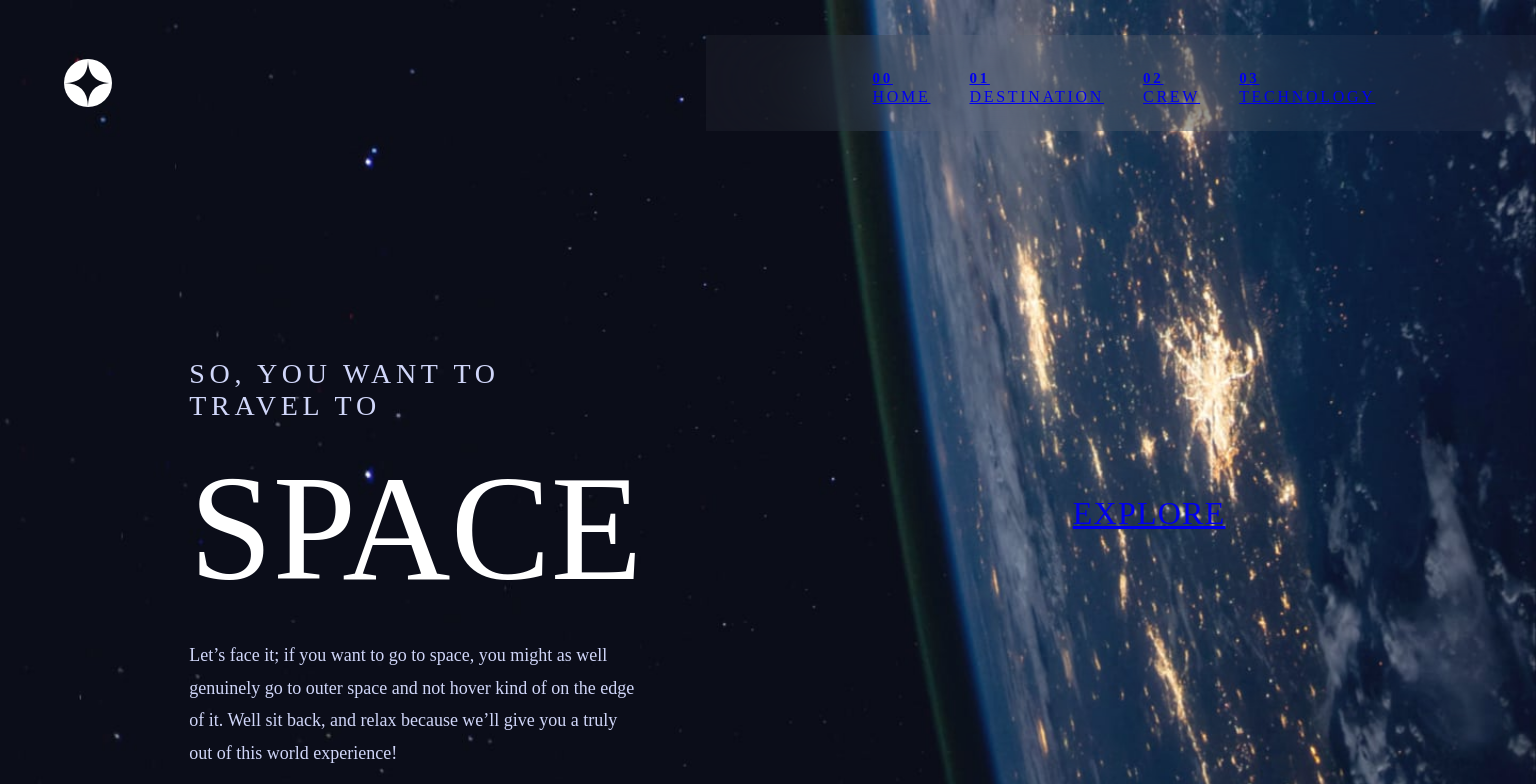
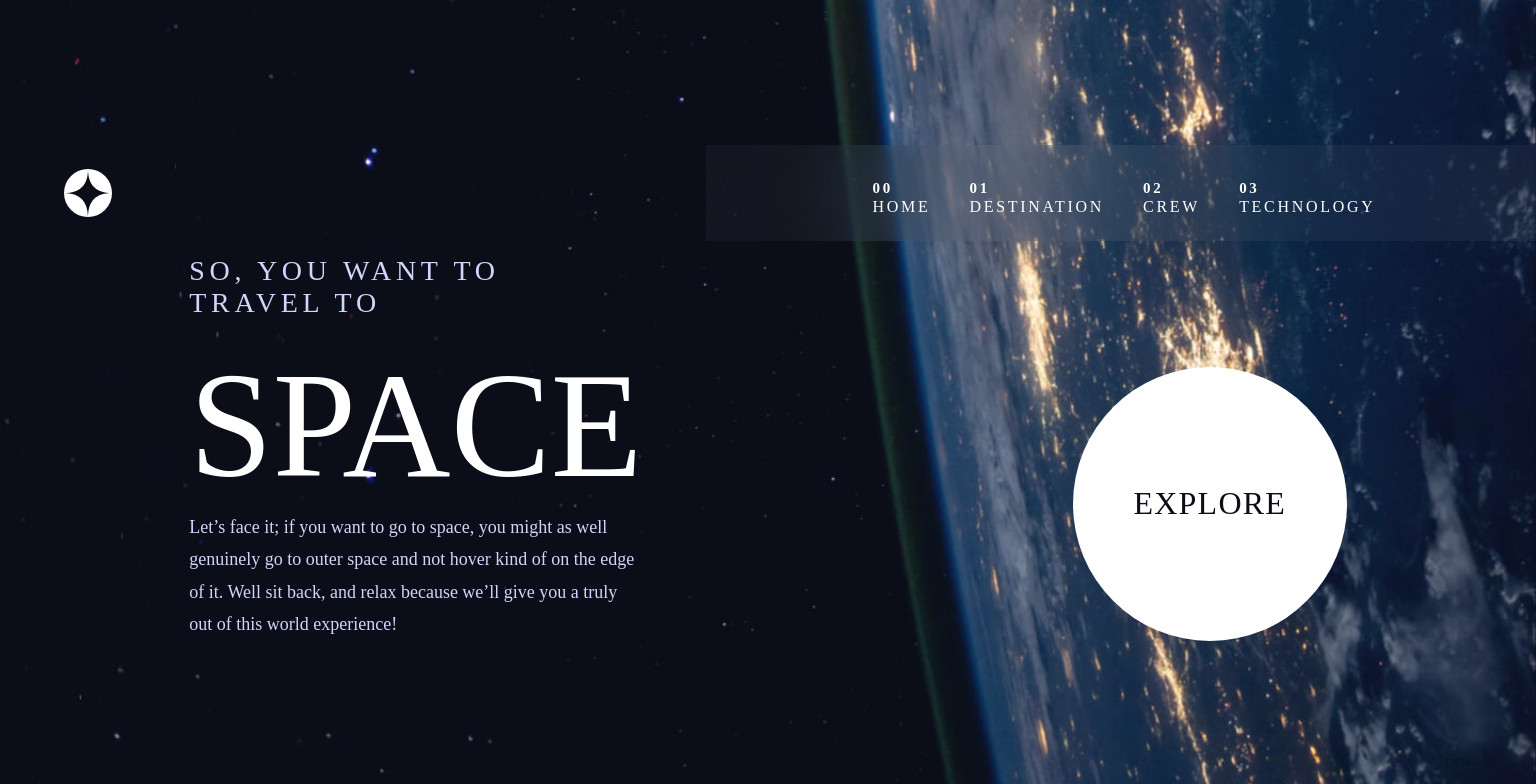
Before and after one commit to salvarez96/FEM-space-website, a React (Vite) app: page /home in a window 1536 px wide. Shown: the top 784 px of the page. Built offline with nearby package versions, Linux system fonts and the light colour scheme; a web font is replaced by a local one.

Commit message:
💄 Adjust styles to fit with new anchors

```diff
--- a/src/styles/global-styles.scss
+++ b/src/styles/global-styles.scss
@@ -49,6 +49,7 @@
 
 body {
   color: var(--tertiary-clr);
+  background-color: var(--primary-clr);
   background-image: url('/home/background-home-mobile.jpg');
   background-repeat: no-repeat;
   background-size: cover;
@@ -116,6 +117,11 @@ li {
   list-style: none;
 }
 
+a {
+  color: inherit;
+  text-decoration: none;
+}
+
 .main-text-container {
   color: var(--secondary-clr);
   font-weight: 100;
--- a/src/styles/pages/home.module.scss
+++ b/src/styles/pages/home.module.scss
@@ -2,7 +2,7 @@
   width: 85%;
   max-width: 445px;
   margin: 0 auto;
-  padding-top: 16.5vh;
+  margin-top: 2.2vh;
 }
 
 @media (320px <= width < 768px) {
@@ -42,18 +42,25 @@
 }
 
 .home-button {
-  display: block;
+  display: grid;
+  place-content: center;
   width: 150px;
   height: 150px;
   border-radius: 50%;
   margin: 65px auto 0;
+  padding-bottom: 0;
   border: 0;
-  font-family: var(--font-headings);
-  font-size: calc(20rem / 16);
-  letter-spacing: 1.25px;
-  text-transform: uppercase;
+  background-color: var(--tertiary-clr);
   box-shadow: 0;
   transition: box-shadow 0.4s ease;
+  font-size: calc(20rem / 16);
+
+  & span {
+    font-family: var(--font-headings);
+    letter-spacing: 1.25px;
+    text-transform: uppercase;
+    color: var(--primary-clr);
+  }
 }
 
 .home-button:hover {
@@ -64,7 +71,7 @@
 // tablet dimensions
 @media (min-width: 768px) {
   .home-container {
-    padding-top: 205px;
+    margin-top: 110px;
   }
 
   .main-content-container {
@@ -95,9 +102,14 @@
     display: flex;
     flex-direction: row;
     align-items: flex-end;
-    padding-top: 305px;
     gap: 60px;
+    margin-top: 145px;
   }
+
+  .main-content-container {
+    margin-top: 0;
+  }
+
 
   .home-container {
     padding: 0;
@@ -113,11 +125,6 @@
     text-align: start;
   }
 
-  .main-content-container {
-    margin-top: 25px;
-  }
-
-
   .home-button {
     width: 274px;
     height: 274px;
```
